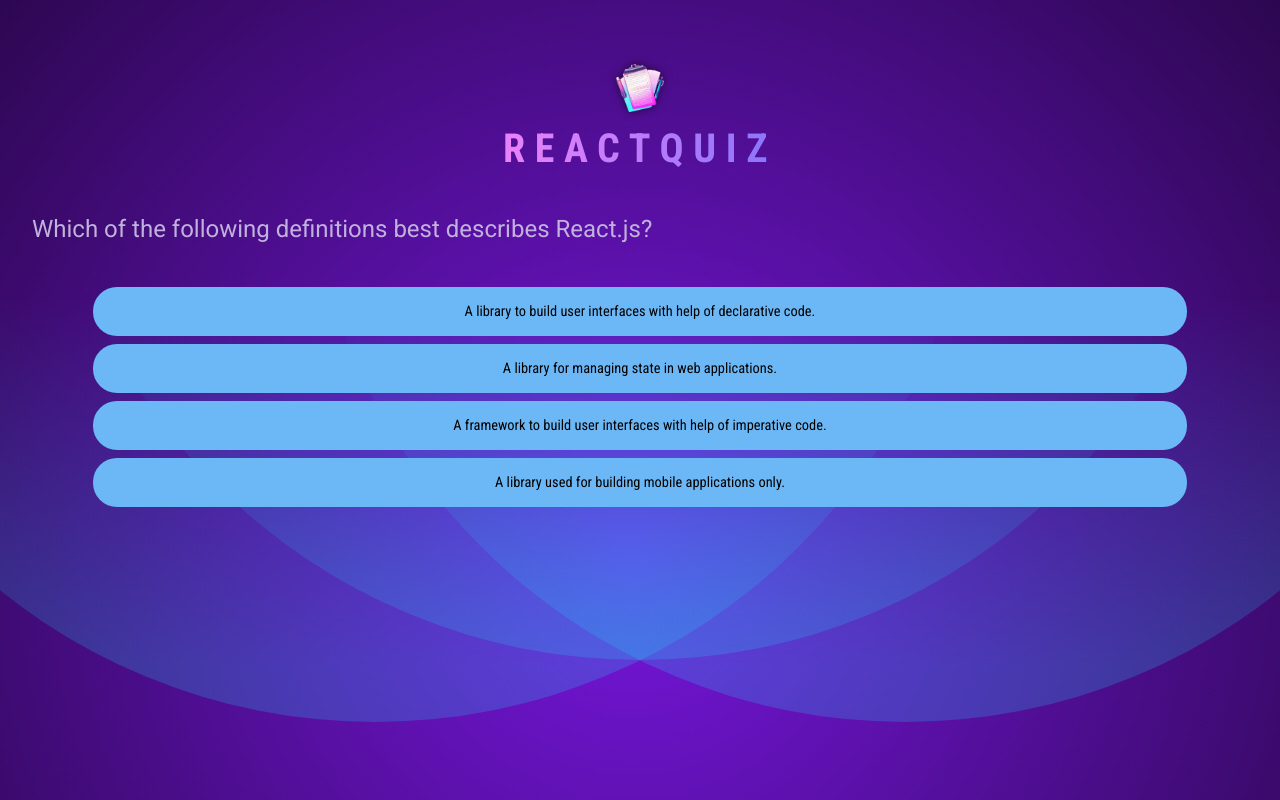
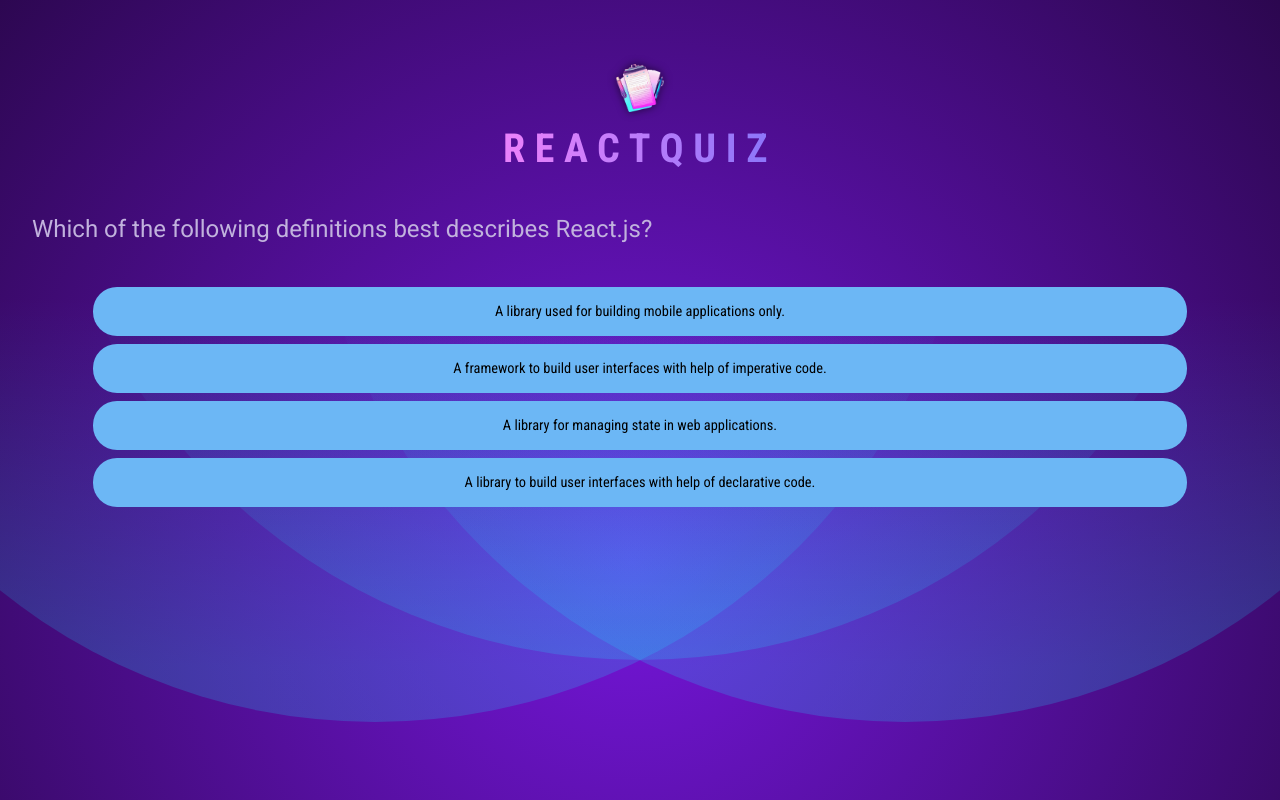
Before and after one commit to swapnil2072/QUIZ-APP, a React (Vite) app: page / in a window 1280 px wide. Built offline with nearby package versions, Linux system fonts and the light colour scheme.

Commit message:
added shuffling answer logic

```diff
--- a/src/components/Quiz.jsx
+++ b/src/components/Quiz.jsx
@@ -1,10 +1,13 @@
 import { useState } from "react";
 import QUESTIONS from "../questions";
+import quizCompleteImg from "../assets/quiz-complete.png";
 
 const Quiz = () => {
   const [userAnswers, setUserAnswers] = useState([]);
 
   const activeQuestionIndex = userAnswers.length;
+
+  const quizIsComplete = activeQuestionIndex === QUESTIONS.length;
 
   function handleSelectAnswer(selectedAnswer) {
     setUserAnswers((prevUserAnswers) => {
@@ -12,12 +15,24 @@
     });
   }
 
+  if (quizIsComplete) {
+    return (
+      <div id="summary">
+        <img src={quizCompleteImg} alt="Trophy icon" />
+        <h2>Quiz Completed</h2>
+      </div>
+    );
+  }
+
+  const shuffledAnswers = [...QUESTIONS[activeQuestionIndex].answers];
+  shuffledAnswers.sort(() => Math.random() - 0.5);
+
   return (
     <div className="quiz">
       <div id="question">
         <h2>{QUESTIONS[activeQuestionIndex].text}</h2>
         <ul id="answers">
-          {QUESTIONS[activeQuestionIndex].answers.map((answer) => (
+          {shuffledAnswers.map((answer) => (
             <li key={answer} className="answer">
               <button onClick={() => handleSelectAnswer(answer)}>
                 {answer}
```
